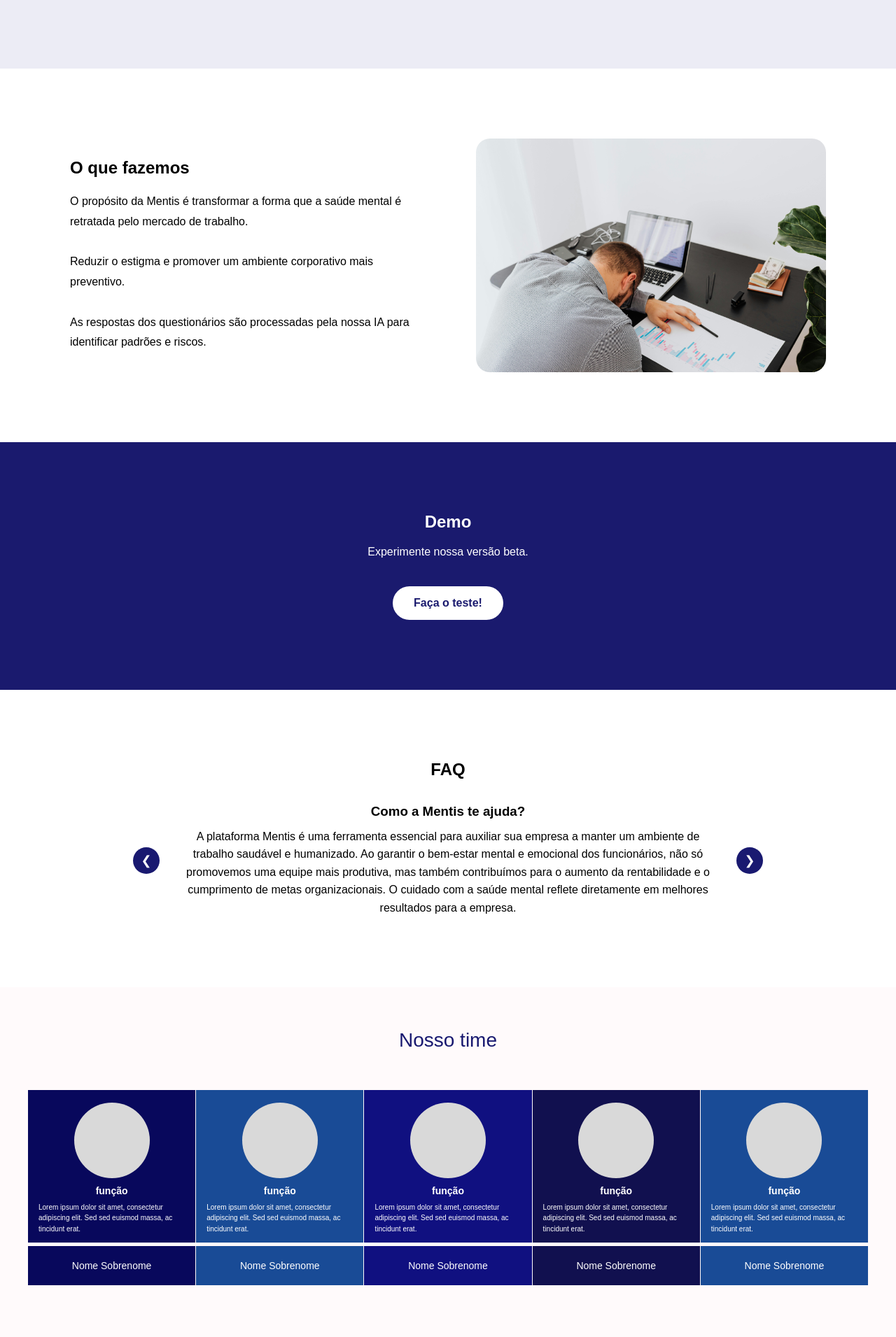
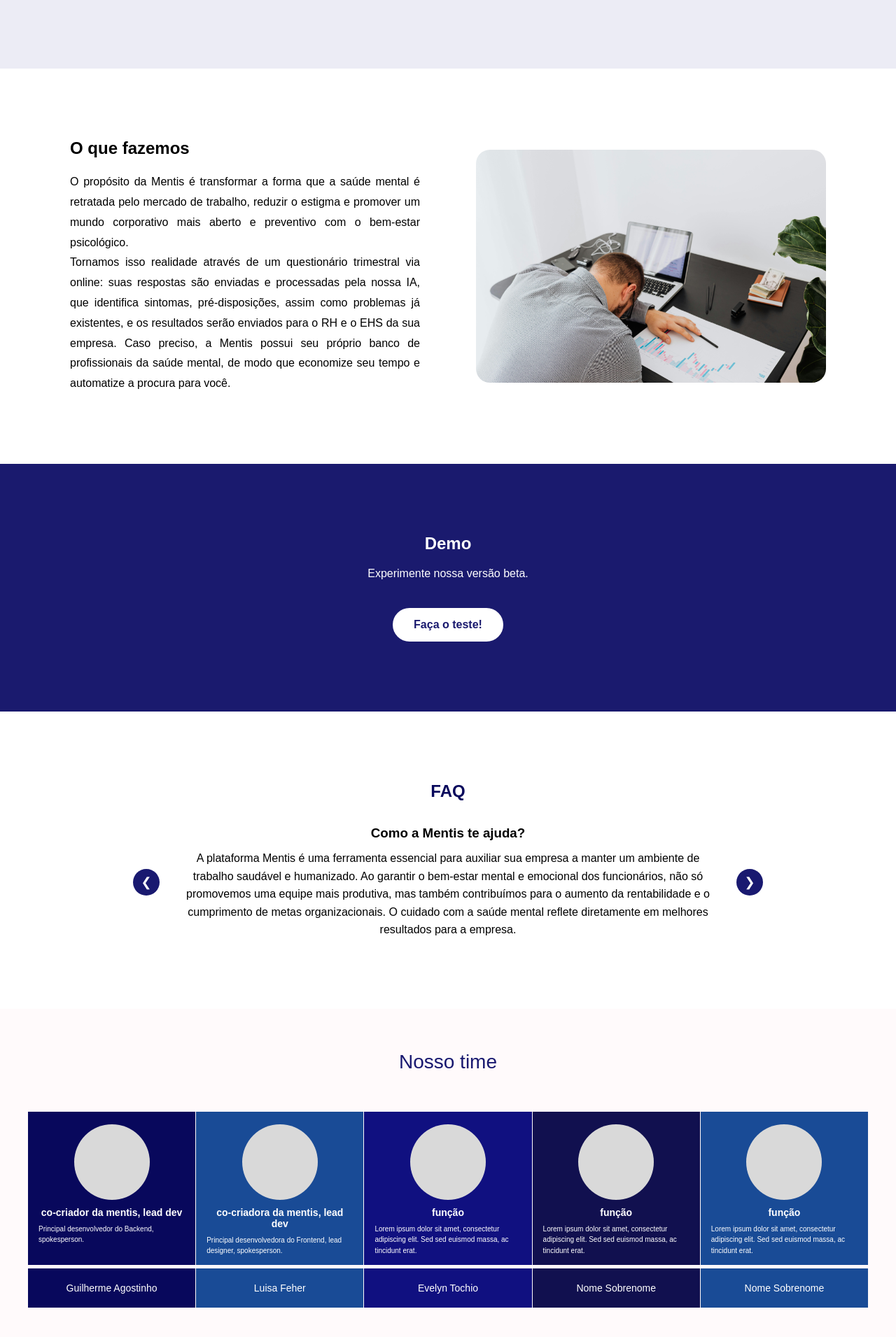
Before and after one commit to Guizindograu12/Mentis, a Flask app: page / in a window 1280 px wide. Shown: the part 1273-3184 px from the top of the page at 70% size. Run offline with Flask 3, Linux system fonts and the light colour scheme.

Commit message:
Elaborar textos

```diff
--- a/static/css/style.css
+++ b/static/css/style.css
@@ -221,6 +221,8 @@ body{
 
 .oq{
 
+    text-align: justify;
+
     display:flex;
 
     justify-content:center;
@@ -306,6 +308,10 @@ body{
 }
 
 /* FAQ */
+
+.tituloFAQ {
+    color: #08085c;
+}
 
 .faq {
     padding: 100px 20px;
--- a/templates/index.html
+++ b/templates/index.html
@@ -228,26 +228,10 @@
 
             <p>
 
-                O propósito da Mentis é transformar
-                a forma que a saúde mental é retratada
-                pelo mercado de trabalho.
+                O propósito da Mentis é transformar a forma que a saúde mental é retratada pelo mercado de trabalho, reduzir o estigma e promover um mundo corporativo mais aberto e preventivo com o bem-estar psicológico.
+            <br>
+                Tornamos isso realidade através de um questionário trimestral via online: suas respostas são enviadas e processadas pela nossa IA, que identifica sintomas, pré-disposições, assim como problemas já existentes, e os resultados serão enviados para o RH e o EHS da sua empresa. Caso preciso, a Mentis possui seu próprio banco de profissionais da saúde mental, de modo que economize seu tempo e automatize a procura para você.
 
-
-                <br>
-                <br>
-
-
-                Reduzir o estigma e promover um ambiente
-                corporativo mais preventivo.
-
-
-                <br>
-                <br>
-
-
-                As respostas dos questionários são
-                processadas pela nossa IA para identificar
-                padrões e riscos.
 
             </p>
 
@@ -323,13 +307,13 @@
         id="faq"
         class="faq">
 
-
+        <div class="tituloFAQ">
         <h2>
 
             FAQ
 
         </h2>
-
+        </div>
 
         <div class="carrossel">
 
@@ -457,14 +441,14 @@
 
         <div class="card">
             <div class="foto"></div>
-            <h3>Função</h3>
-            <p>Lorem ipsum dolor sit amet, consectetur adipiscing elit. Sed sed euismod massa, ac tincidunt erat.</p>
+            <h3>Co-criador da Mentis, lead dev</h3>
+            <p>Principal desenvolvedor do Backend, spokesperson.</p>
         </div>
 
         <div class="card">
             <div class="foto"></div>
-            <h3>Função</h3>
-            <p>Lorem ipsum dolor sit amet, consectetur adipiscing elit. Sed sed euismod massa, ac tincidunt erat.</p>
+            <h3>Co-criadora da Mentis, lead dev</h3>
+            <p>Principal desenvolvedora do Frontend, lead designer, spokesperson.</p>
         </div>
 
         <div class="card">
@@ -488,9 +472,9 @@
     </div>
 
     <div class="nomes">
-        <div>Nome Sobrenome</div>
-        <div>Nome Sobrenome</div>
-        <div>Nome Sobrenome</div>
+        <div>Guilherme Agostinho</div>
+        <div>Luisa Feher</div>
+        <div>Evelyn Tochio</div>
         <div>Nome Sobrenome</div>
         <div>Nome Sobrenome</div>
     </div>
```
